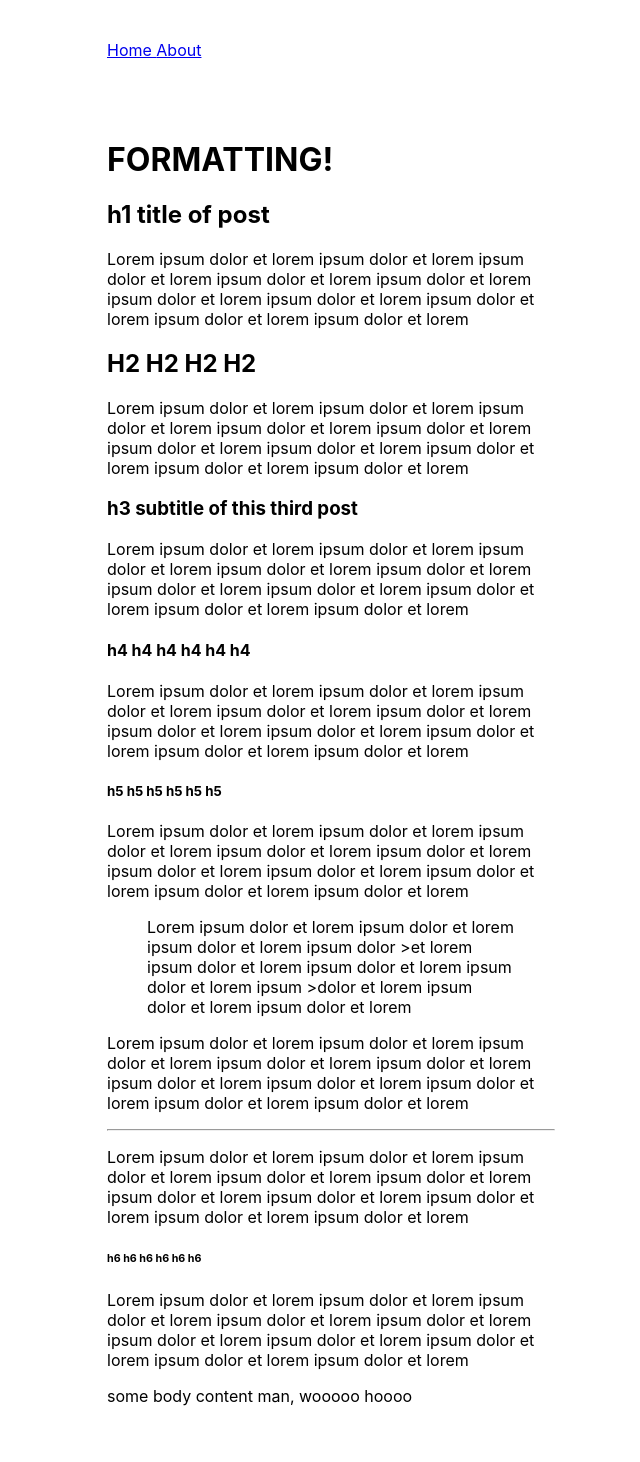
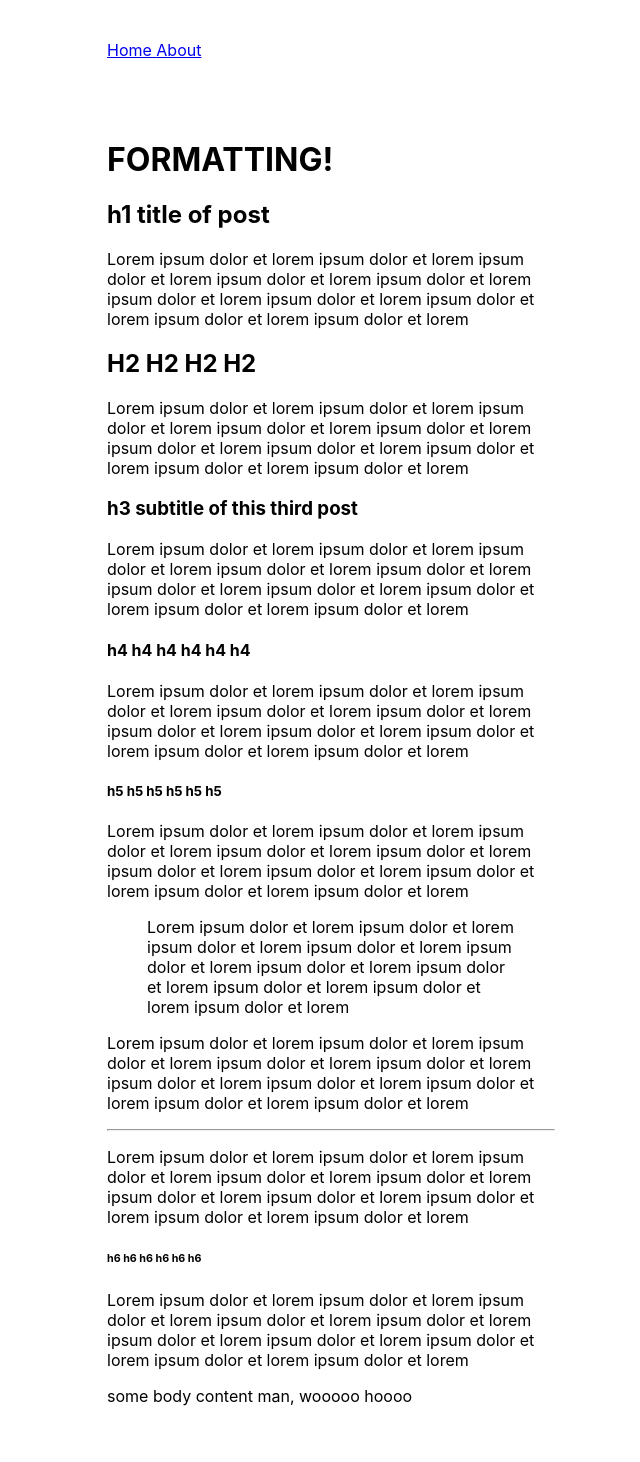
Before and after one commit to foundmonster/foundmonster.github.io, a Jekyll site: the page built from _posts/2020-03-24-thirdpost.md, in a window 1280 px wide. Shown: the whole page, without its empty margins (309-949 px from the left). Built offline with Jekyll 4.4.1, drawn with Linux system fonts in a browser that asks for light colours.

Commit message:
updating block quote formating – only need > at start of running content

```diff
--- a/_posts/2020-03-24-thirdpost.md
+++ b/_posts/2020-03-24-thirdpost.md
@@ -17,7 +17,7 @@ Lorem ipsum dolor et lorem ipsum dolor et lorem ipsum dolor et lorem ipsum dolor
 ##### h5 h5 h5 h5 h5 h5
 Lorem ipsum dolor et lorem ipsum dolor et lorem ipsum dolor et lorem ipsum dolor et lorem ipsum dolor et lorem ipsum dolor et lorem ipsum dolor et lorem ipsum dolor et lorem ipsum dolor et lorem ipsum dolor et lorem
 
->Lorem ipsum dolor et lorem ipsum dolor et lorem ipsum dolor et lorem ipsum dolor >et lorem ipsum dolor et lorem ipsum dolor et lorem ipsum dolor et lorem ipsum >dolor et lorem ipsum dolor et lorem ipsum dolor et lorem
+>Lorem ipsum dolor et lorem ipsum dolor et lorem ipsum dolor et lorem ipsum dolor et lorem ipsum dolor et lorem ipsum dolor et lorem ipsum dolor et lorem ipsum dolor et lorem ipsum dolor et lorem ipsum dolor et lorem
 
 Lorem ipsum dolor et lorem ipsum dolor et lorem ipsum dolor et lorem ipsum dolor et lorem ipsum dolor et lorem ipsum dolor et lorem ipsum dolor et lorem ipsum dolor et lorem ipsum dolor et lorem ipsum dolor et lorem
 
```
